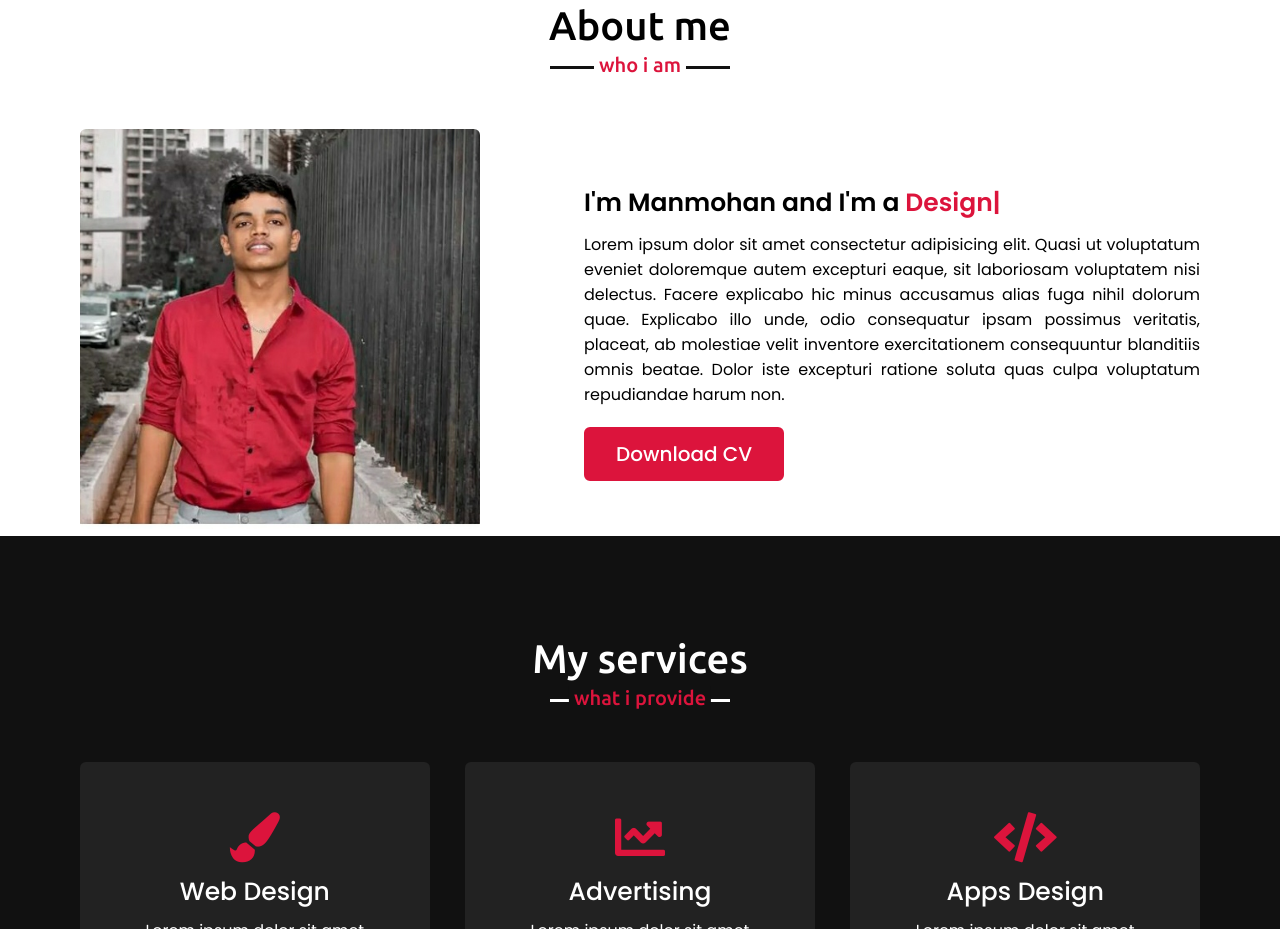
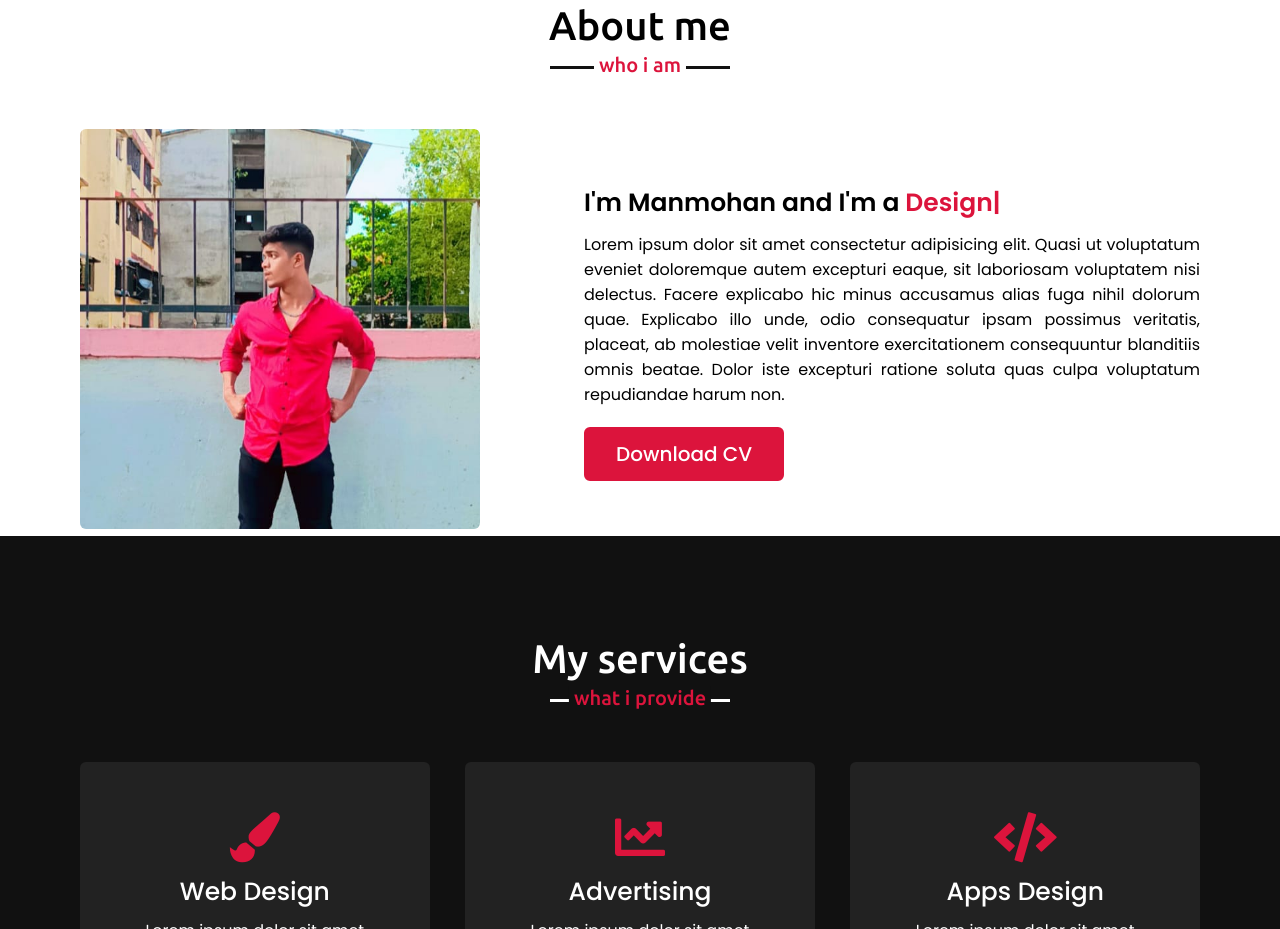
Before and after one commit to Manmohanjha01/Manmohanjha01, a plain HTML site: page index.html in a window 1280 px wide. Shown: the part 897-1826 px from the top of the page. Drawn offline with nearby package versions, Linux system fonts and the light colour scheme.

Commit message:
Manmohanjha01

```diff
--- a/index.html
+++ b/index.html
@@ -53,7 +53,7 @@
             <h2 class="title">About me</h2>
             <div class="about-content">
                 <div class="column left">
-                    <img src="image/WhatsApp Image 2022-02-01 at 2.16.33 PM.jpeg" alt="">
+                    <img src="image/manmohan2.jpeg" alt="">
                 </div>
                 <div class="column right">
                     <div class="text">I'm Manmohan and I'm a <span class="typing-2"></span></div>
```
Also changed, not shown: image/manmohan2.jpeg (added).
